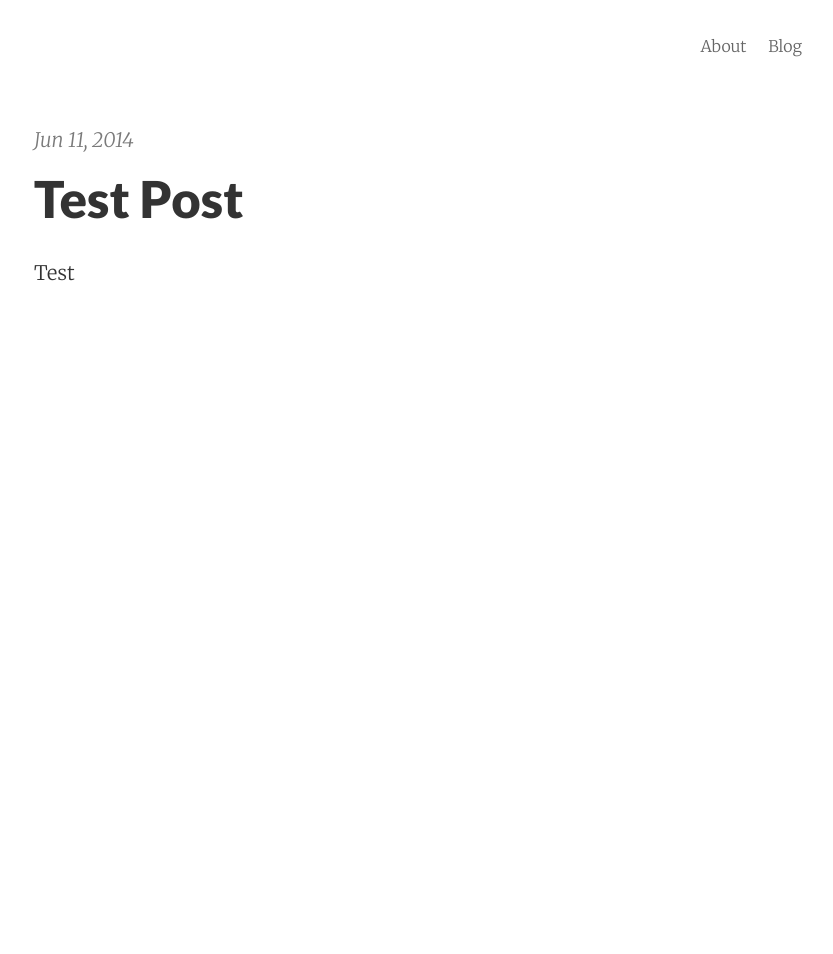
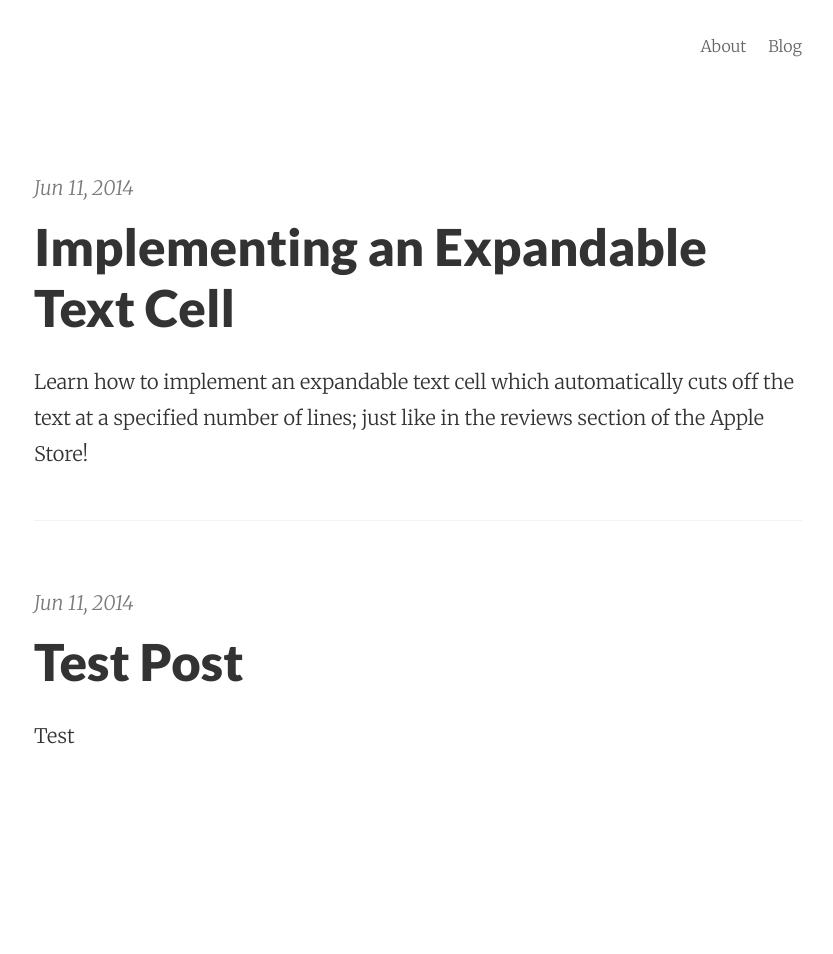
Before and after one commit to kgaidis/kgaidis.github.io, a Jekyll site: the page built from blog/index.html, in a window 1280 px wide. Shown: the whole page, without its empty margins (222-1055 px from the left). Built offline with Jekyll 4.4.1, drawn with Linux system fonts in a browser that asks for light colours; Markdown is read by kramdown in place of the engine named in the settings; the list of posts is cut into pages by our own code; before the commit the page ends 932 px from its top, so only the background shows below that; some of the changed lines change nothing that is shown.

Commit message:
Wrote a bit of blog post already.

```diff
--- /dev/null
+++ b/_posts/2015-05-25-expandable-cell.markdown
@@ -0,0 +1,62 @@
+---
+layout:     post
+title:      Implementing an Expandable Text Cell
+date:       2014-06-11 15:31:19
+summary:    Learn how to implement an expandable text cell which automatically cuts off the text at a specified number of lines; just like in the reviews section of the Apple Store!
+categories: blog
+---
+
+Learn how to implement an expandable text cell which automatically cuts off the text at a specified number of lines; just like in the reviews section of the Apple Store!
+
+<center>![]({{ site.url }}images/blog-expandablecell/ExpandableCellAnimation.gif)</center>
+
+### Code
+I've posted the full code for this blog post on GitHub:
+[http://www.github.com/kgaidis/blog-expandingcell](http://www.github.com/kgaidis/blog-expandingcell)
+
+### Project Setup
+
+
+* #### ExpandableLabelTableViewCell
+A simple cell that doesn't do much else other than give us an outlet to an `ExpandableLabel`, which is just a subclass of `UILabel`.
+
+* #### ExpandableLabelCellModel
+An `NSObject` that contains information on how each cell will be presented. First we have `NSString *string`, which contains the text that will go inside the label. Then we have `BOOL expanded`, which is used to track whether the cell has been expanded already. This is a very important class because it controls how many lines the cell will display via `kMaxNumberOfLines`.
+
+* #### ViewController
+The view controller is pretty standard. We implement `UITableViewDelegate` and `UITableViewDataSource`, populate the cell models with random sized strings and just display the cells! The actual logic is handled by `ExpandableLabelCellModel` and `ExpandableLabel`.
+
+* #### ExpandableLabel
+The most important part of the project and why you came to see this blog post! We will talk about how this is implemented, step-by-step below, but I'll summarize the most important parts here. First we must decide whether we need to truncate the cell, if we decide to truncate, we append *"...More"* to the cut off text. Truncation is decided by the labels `numberOfLines` property. If the value is `0` it means that we do not want to truncate the label. If the value `>0` we must calculate whether the `text` of the `UILabel` fits the `numberOfLines`. If the text fits, we want to leave it alone and display it in its full form, otherwise we truncate it.
+
+
+### ExpandableLabel Functionality
+
+
+
+### ----------- Below is test stuff ---------------
+
+
+{% highlight objective-c %}
+class Awesome < ActiveRecord::Base
+  include EvenMoreAwesome
+
+  validates_presence_of :something
+  validates :email, email_format: true
+
+  def initialize(email, name = nil)
+    self.email = email
+    self.name = name
+  end
+end
+{% endhighlight %}
+
+Outline
+1. Overview
+2. Project
+- ViewController
+- ExpandableLabel
+- ExpandableLabelTableViewCell
+- ExpandableLabel
+
+`void lol`
--- a/blog/index.html
+++ b/blog/index.html
@@ -3,7 +3,8 @@ layout: default
 ---
 
 <div class="home">
-
+  <br>
+  <br>
   <div class="posts">
     {% for post in paginator.posts %}
       <div class="post">
```
Also changed, not shown: README.md (deleted), images/blog-expandablecell/ExpandableCellAnimation.gif (added).
